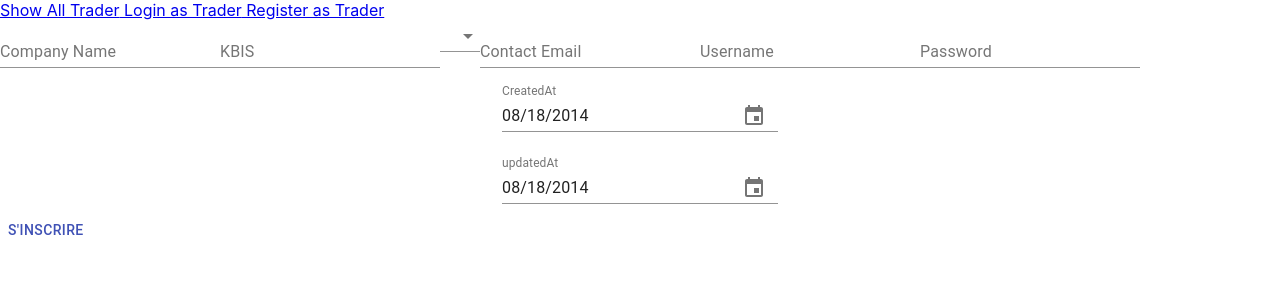
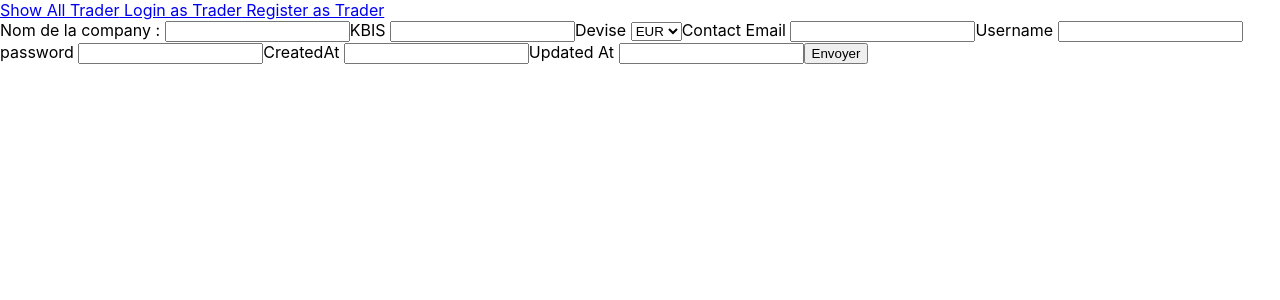
Before and after one commit to nath026/react_plateforme_paiement, a React (Create React App) app in the folder client/: page /traderregister in a window 1280 px wide. Shown: the top 300 px of the page. Built offline with nearby package versions, Linux system fonts and the light colour scheme.

Commit message:
remove material ui and fix submit

```diff
--- a/client/src/Components/Trader/TraderRegister.js
+++ b/client/src/Components/Trader/TraderRegister.js
@@ -1,15 +1,8 @@
-import { Select, TextField, MenuItem, Button } from '@material-ui/core';
+// import { Select, TextField, MenuItem, Button } from '@material-ui/core';
 import React from 'react';
+import { Formik, Form, Field, ErrorMessage } from 'formik';
 import axios from "axios";
 import { useState } from "react";
-import Grid from '@material-ui/core/Grid';
-import DateFnsUtils from '@date-io/date-fns';
-import {
-  MuiPickersUtilsProvider,
-  KeyboardDatePicker,
-} from '@material-ui/pickers';
-import 'date-fns';
-
 
 export default function TraderRegister(){
     const [value, setValue] = React.useState('')
@@ -17,80 +10,93 @@ export default function TraderRegister(){
         setValue(event.target.value)
     }
 
-    const initialvalues = {
+    const initialValues = {
         companyName: "",
         kbis: "",
         devise: "",
         contactEmail: "",
         username: "",
+        password: "",
+        updatedAt:"",
+        createdAt:""
     }
     const [listOfTraders, setListOfTraders] = useState([]);
     const onSubmit = (data) => {
+        console.log(data);
         axios.post("http://localhost:3000/traders", data).then((response) => {
-            // setListOfTraders(response.data);
-            console.log("DONE ENVOIE");
+            setListOfTraders(response.data);
+            // console.log("DONE ENVOIE");
         })
+
     }
-    const [selectedDate, setSelectedDate] = React.useState(new Date('2014-08-18T21:11:54'));
-
-    const handleDateChange = (date) => {
-      setSelectedDate(date);
-    };
     return (
        <>
        <div className="registerTraderContainer">
-        <form className="registerTrader" autoComplete="off" initialvalues={initialvalues} onSubmit={onSubmit}>
-            <TextField id="standard-required" name="companyName" label="Company Name" />
-            <TextField id="standard-required" name="kbis" label="KBIS" />
-            <Select name="devise" id="standard-select-currency" value={value} onChange={handleChange}>
-                <MenuItem value={'EUR'}> EUR </MenuItem>
-                <MenuItem value={'USD'}> USD </MenuItem>
-                <MenuItem value={'YEN'}> YEN </MenuItem>
-            </Select>
-            <TextField id="standard-required" name="contactEmail" label="Contact Email" />
-            <TextField id="standard-required" name="username" label="Username" />
-            <TextField
-            id="password"
-            label="Password"
-            type="password"
-            autoComplete="current-password"
-            />
-            <MuiPickersUtilsProvider utils={DateFnsUtils}>
-      <Grid container justifyContent="space-around">
-        <KeyboardDatePicker
-          disableToolbar
-          variant="inline"
-          format="MM/dd/yyyy"
-          margin="normal"
-          id="date-picker-inline"
-          label="CreatedAt"
-          name="createdAt"
-          value={selectedDate}
-          onChange={handleDateChange}
-          KeyboardButtonProps={{
-            'aria-label': 'change date',
-          }}
-        /> </Grid>
-        </MuiPickersUtilsProvider>
-        <MuiPickersUtilsProvider utils={DateFnsUtils}>
-      <Grid container justifyContent="space-around">
-        <KeyboardDatePicker
-          disableToolbar
-          variant="inline"
-          format="MM/dd/yyyy"
-          margin="normal"
-          id="date-picker-inline"
-          label="updatedAt"
-          name="updatedAt"
-          value={selectedDate}
-          onChange={handleDateChange}
-          KeyboardButtonProps={{
-            'aria-label': 'change date',
-          }}
-        /> </Grid>
-        </MuiPickersUtilsProvider>
-            <Button type="submit" color="primary"> S'inscrire</Button>
-        </form>
+       <Formik initialValues={initialValues} onSubmit={onSubmit} >
+            <Form>
+                <label>Nom de la company : </label>
+                <Field
+                    autocomplete="off"
+                    id="inputRegisterTrader"
+                    name="companyName"
+                    placeholter="Company Name"
+                />
+                 <label>KBIS </label>
+                <Field
+                    autocomplete="off"
+                    id="inputRegisterTrader"
+                    name="kbis"
+                    placeholter="kbis"
+                />
+                 <label>Devise </label>
+                <Field
+                    autocomplete="off"
+                    id="inputRegisterTrader"
+                    name="devise"
+                    as="select"
+                ><option value="EUR">EUR</option>
+                <option value="YEN">YEN</option>
+                <option value="USD">USD</option>
+             </Field>
+                 <label>Contact Email </label>
+                <Field
+                    autocomplete="off"
+                    id="inputRegisterTrader"
+                    name="contactEmail"
+                    placeholter="Contact email"
+                />
+                 <label>Username </label>
+                <Field
+                    autocomplete="off"
+                    id="inputRegisterTrader"
+                    name="username"
+                    placeholter="username"
+                />
+                 <label>password </label>
+                <Field
+                    autocomplete="off"
+                    id="inputRegisterTrader"
+                    name="password"
+                    placeholter="password"
+                    type="password"
+                />
+                  <label>CreatedAt </label>
+                <Field
+                    autocomplete="off"
+                    id="inputRegisterTrader"
+                    name="createdAt"
+                    placeholter="createdAt"
+                />
+                  <label>Updated At </label>
+                <Field
+                    autocomplete="off"
+                    id="inputRegisterTrader"
+                    name="updatedAt"
+                    placeholter="updatedAt"
+                />
+                <button type="submit"> Envoyer </button>
+            </Form>
+       </Formik>
        </div>
        </>
     );
```
